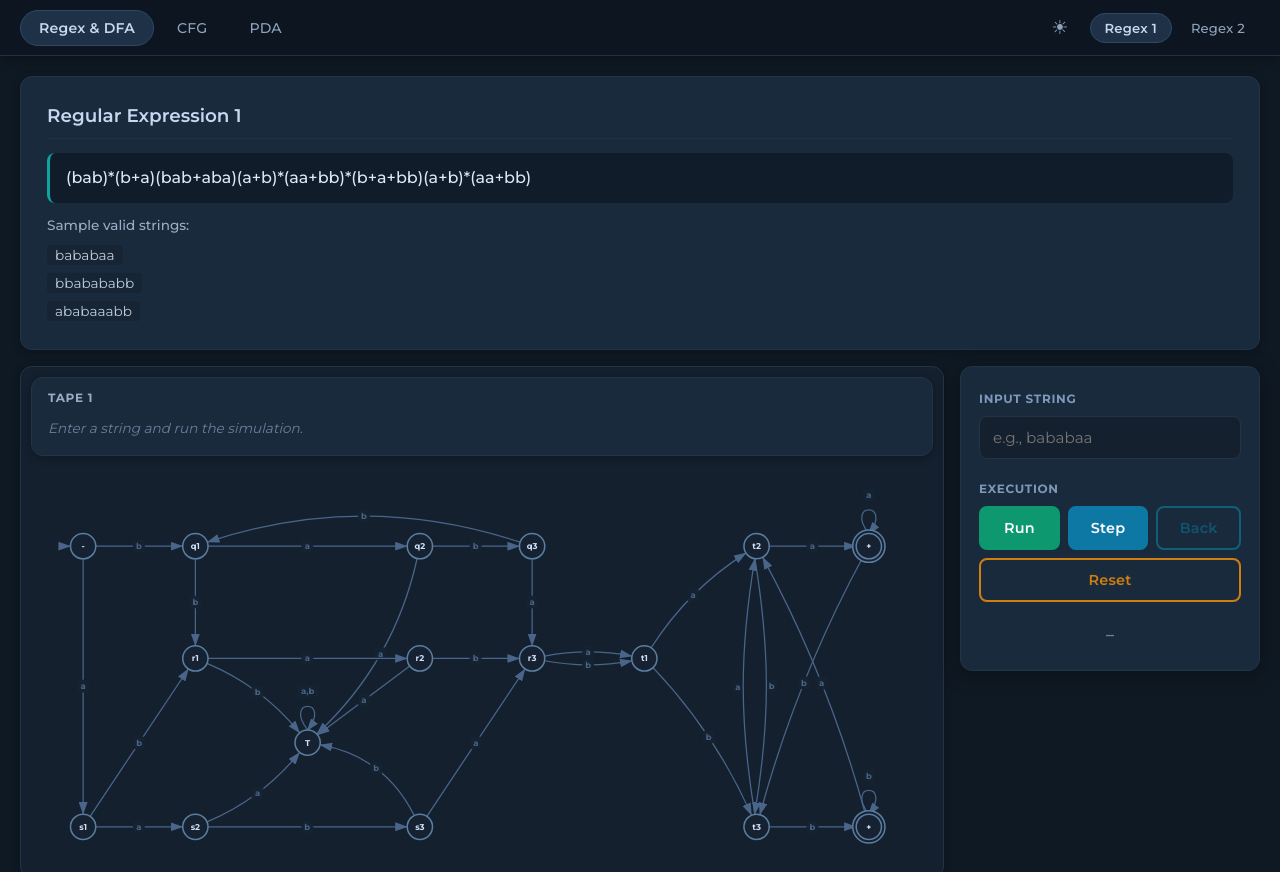
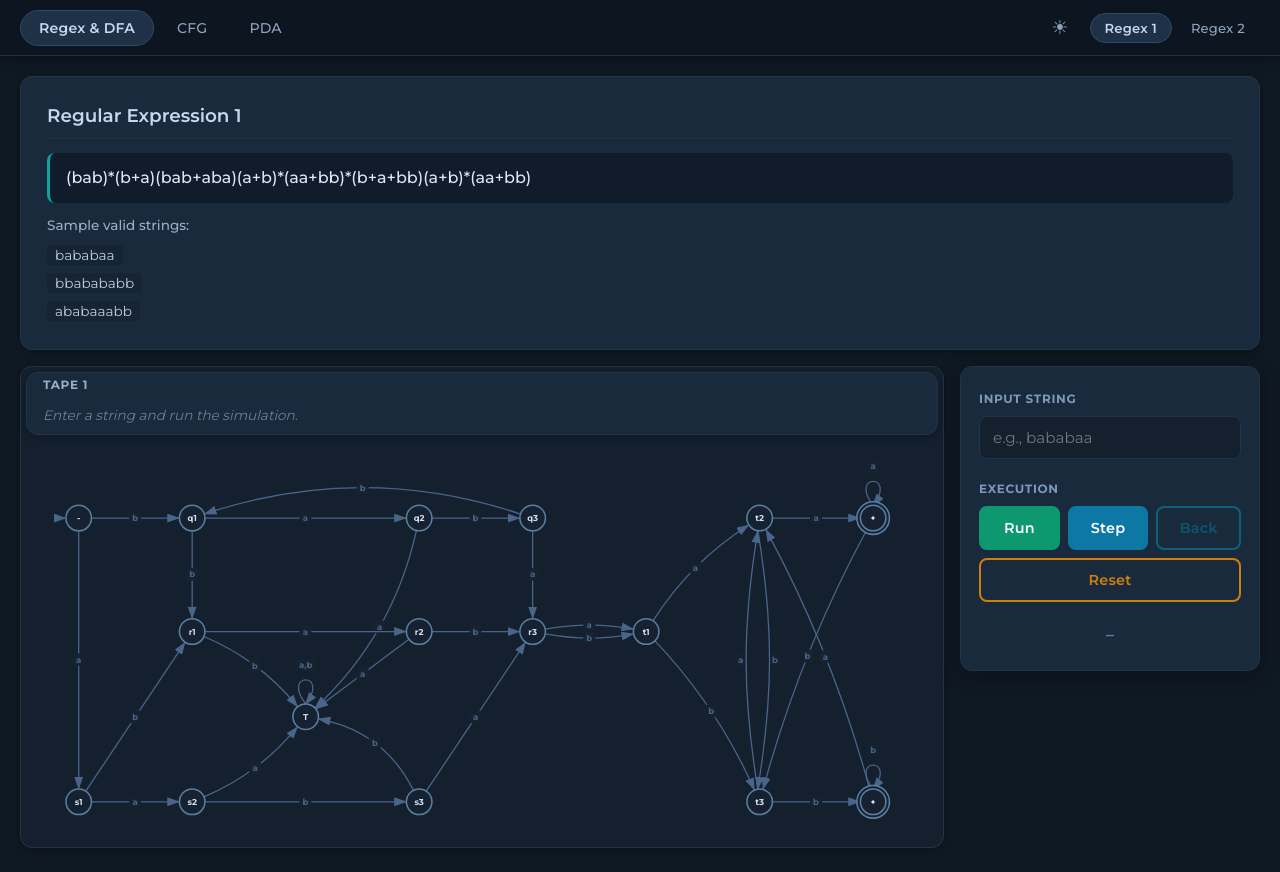
Before and after one commit to RKM0930/StateFlow, a plain HTML site: page index.html in a window 1280 px wide. Shown: the top 872 px of the page. Drawn offline with Linux system fonts and the light colour scheme.

Commit message:
FIxed padding of tape and diagram to reduce space between them

```diff
--- a/style.css
+++ b/style.css
@@ -232,7 +232,7 @@ body.light-theme .nav-btn:hover {
     border: 1px solid var(--border);
     border-radius: var(--radius);
     box-shadow: var(--shadow-sm);
-    padding: 10px;
+    padding: 5px;
     display: flex;
     flex-direction: column;
     align-items: center;
@@ -261,8 +261,8 @@ body.light-theme .canvas-area {
     background: var(--bg-card);
     border: 1px solid var(--border);
     border-radius: var(--radius);
-    padding: 10px 16px;
-    margin-bottom: 10px;
+    padding: 2px 16px;
+    margin-bottom: 2px;
     box-shadow: var(--shadow-sm);
 }
 
```
